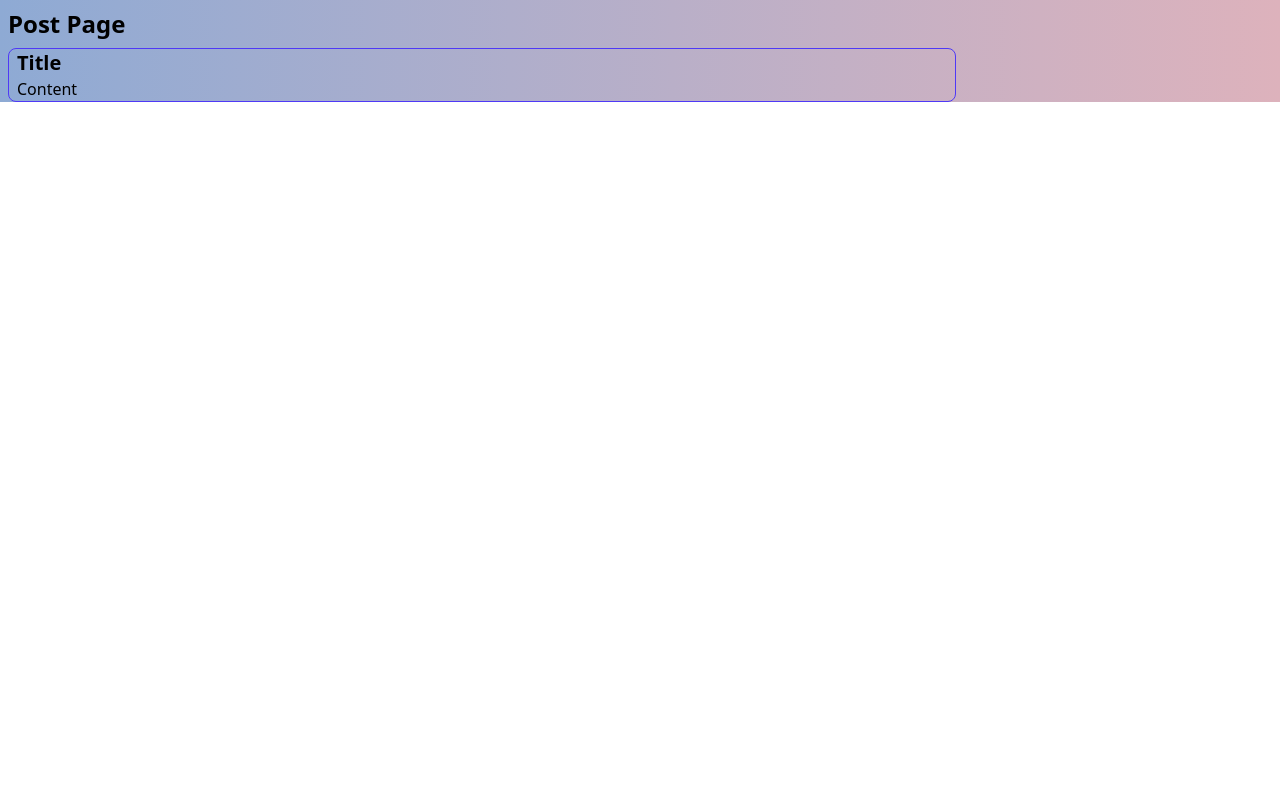
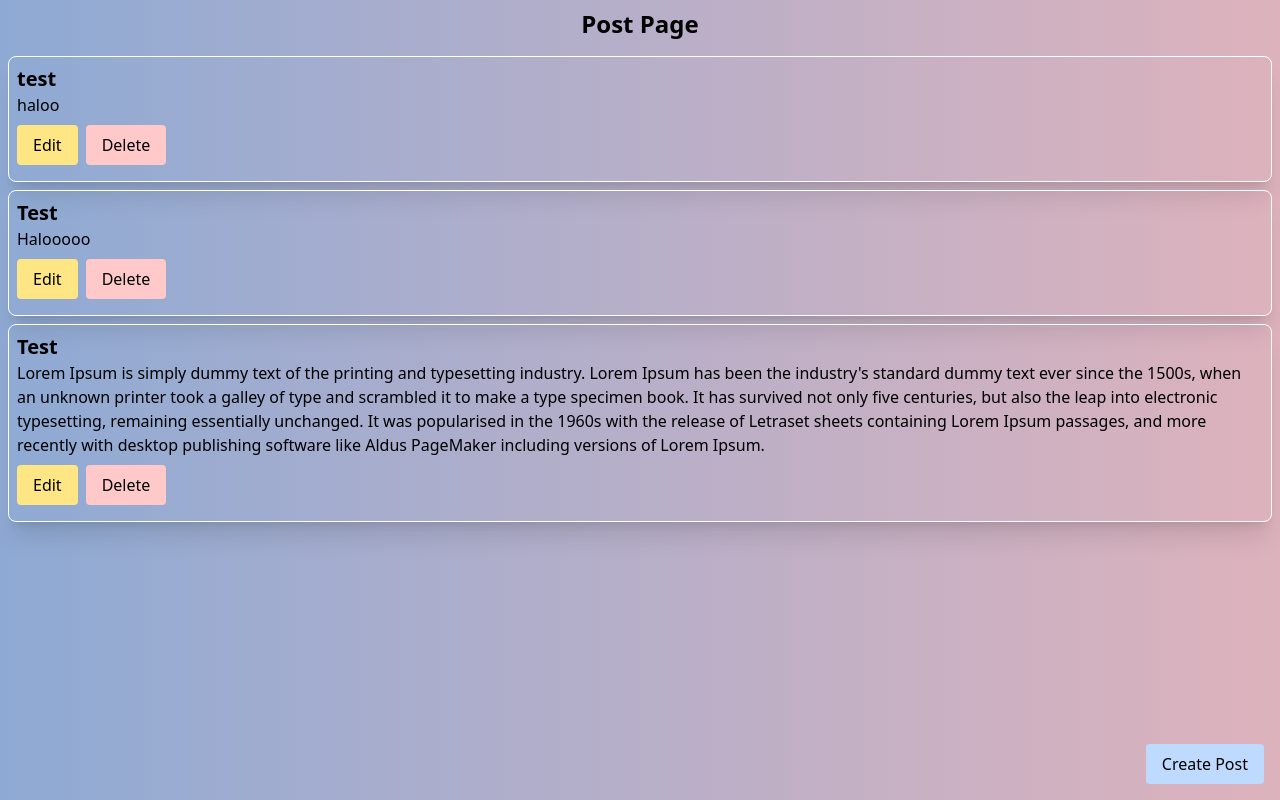
Before and after one commit to WidaSuryani/react-crud-app, a React (Vite) app: page / in a window 1280 px wide. Built offline with nearby package versions, Linux system fonts and the light colour scheme; data requests are answered from the project's data file; the HTML template or start-up script is replaced by a standard one; what @egoist/tailwindcss-icons would draw is missing.

Commit message:
fix : update design

```diff
--- a/src/components/HomePage.tsx
+++ b/src/components/HomePage.tsx
@@ -1,17 +1,54 @@
+import { useEffect, useState } from "react";
+
+interface Post {
+  id: number;
+  title: string;
+  content: string;
+}
+
 const HomePage = () => {
+  const [posts, setPosts] = useState<Post[]>([]);
+
+  useEffect(() => {
+    fetch("http://localhost:3001/posts")
+      .then((response) => response.json())
+      .then((data) => setPosts(data));
+  }, []);
+
+  const handleDelete = (id: number) => {
+    fetch(`http://localhost:3001/posts/${id}`, {
+      method: "DELETE",
+    }).then(() => setPosts(posts.filter((post) => post.id !== id)));
+  };
+
   return (
-    <div className="bg-gradient-to-r from-[#8eaad4] to-[#ddb2bc]">
-      <div className="mx-2">
-        <h1 className="text-2xl font-bold py-2">Post Page</h1>
-        <div className="border border-indigo-600 rounded-lg px-2 w-3/4">
-          <div className="flex">
-            <p className="font-bold text-xl">Title</p>
+    <div className="min-h-screen flex bg-gradient-to-r from-[#8eaad4] to-[#ddb2bc] px-2">
+      <div>
+        <h1 className="text-2xl font-bold py-2 text-center block">Post Page</h1>
+        {posts.map((post) => (
+          <div
+            key={post.id}
+            className="border border-white rounded-lg px-2 py-2 my-2 shadow-xl"
+          >
+            <h2 className="font-bold text-xl">{post.title}</h2>
+            <p>{post.content}</p>
+            <div className="flex py-2">
+              <button className="px-4 py-2 bg-amber-200 flex items-center rounded hover:bg-amber-300 ">
+                Edit <span className="i-mdi-file-edit" />
+              </button>
+              <button
+                className="ml-2 px-4 py-2 bg-red-200 flex items-center rounded hover:bg-red-400 "
+                onClick={() => handleDelete(post.id)}
+              >
+                Delete <span className="i-mdi-delete" />
+              </button>
+            </div>
           </div>
-          <div>
-            <p>Content</p>
-          </div>
-        </div>
+        ))}
       </div>
+      <button className="fixed bottom-4 right-4 bg-blue-200 px-4 py-2 flex items-center rounded hover:bg-blue-400 ">
+        Create Post <span className="i-mdi-add-box" />
+      </button>
     </div>
   );
 };
```
